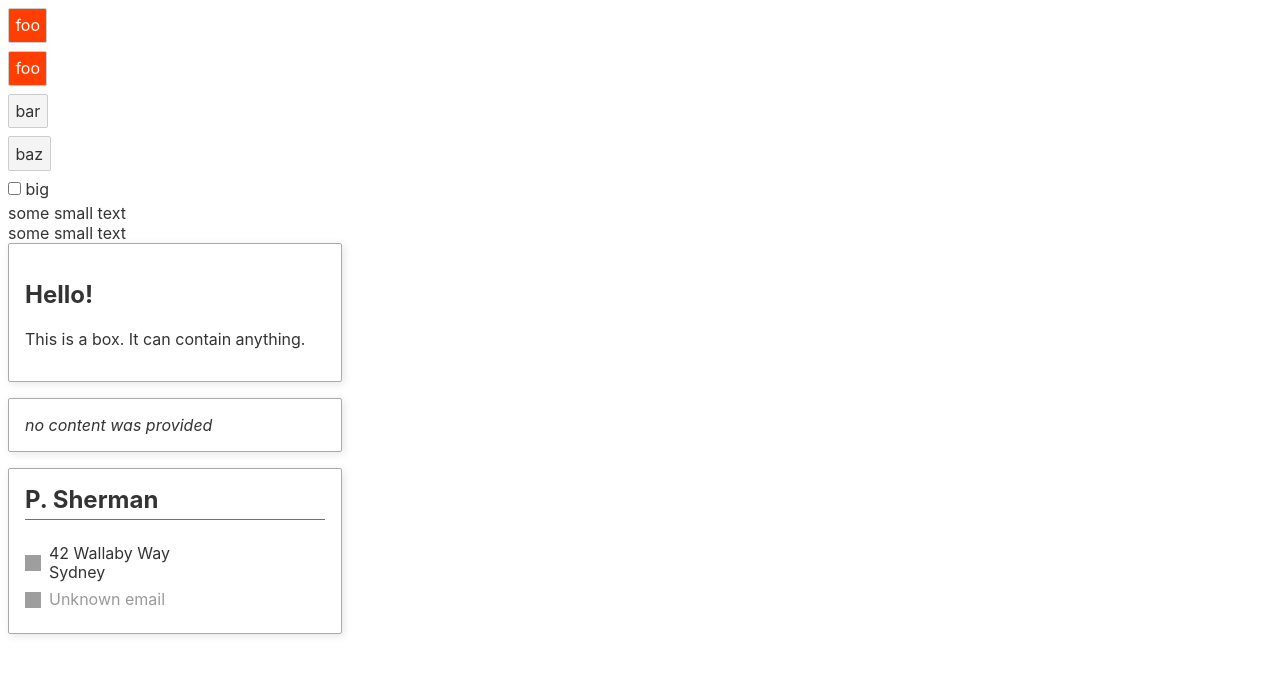
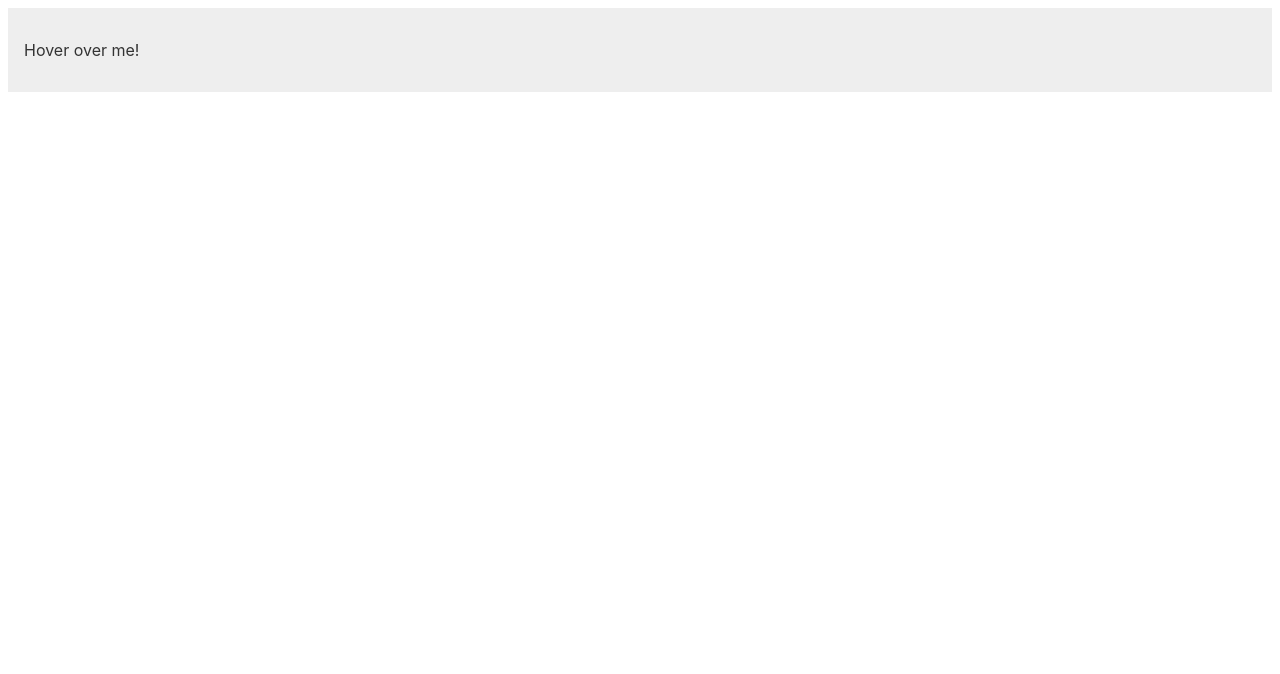
Before and after one commit to Annie-Huang/my-svelte-project2, a Svelte app: page / in a window 1280 px wide. Shown: the top 674 px of the page. Built offline with nearby package versions, Linux system fonts and the light colour scheme; grey boxes are pictures that could not be loaded.

Commit message:
Component composition - Slot props

```diff
--- a/src/App.svelte
+++ b/src/App.svelte
@@ -1,87 +1,41 @@
-<!--From Classes/The class directive to-->
+<!--From Component composition/Slot props to-->
 <script>
-    import Box from './Box.svelte';
-    import ContactCard from './ContactCard.svelte';
-
-    let current = 'foo';
-    let big = false;
+    import Hoverable from './Hoverable.svelte';
 </script>
 
 <style>
-    button {
-        display: block;
+    div {
+        padding: 1em;
+        margin: 0 0 1em 0;
+        background-color: #eee;
     }
 
     .active {
         background-color: #ff3e00;
         color: white;
     }
-
-    .big {
-        font-size: 4em;
-    }
 </style>
 
-<button
-        class="{current === 'foo' ? 'active' : ''}"
-        on:click="{() => current = 'foo'}"
->foo</button>
+<!--Then, to expose hovering to the contents of the <Hoverable> component, we use the let directive:-->
+<!--<Hoverable let:hovering={hovering}>-->
+<!--    <div class:active={hovering}>-->
+<!--        {#if hovering}-->
+<!--            <p>I am being hovered upon.</p>-->
+<!--        {:else}-->
+<!--            <p>Hover over me!</p>-->
+<!--        {/if}-->
+<!--    </div>-->
+<!--</Hoverable>-->
 
-<button
-        class:active="{current === 'foo'}"
-        on:click="{() => current = 'foo'}"
->foo</button>
-
-<button
-        class="{current === 'bar' ? 'active' : ''}"
-        on:click="{() => current = 'bar'}"
->bar</button>
-
-<button
-        class="{current === 'baz' ? 'active' : ''}"
-        on:click="{() => current = 'baz'}"
->baz</button>
-
-
-
-<label>
-    <input type=checkbox bind:checked={big}>
-    big
-</label>
-
-<div class:big={big}>
-    some {big ? 'big' : 'small'} text
-</div>
-
-<div class:big>
-    some {big ? 'big' : 'small'} text
-</div>
-
-<!-- Just remember, tThere is a different bewtween:
-     class="big"    << will apply the style
-     and
-     class:big      << conditionally apply the style
--->
-
-
-
-
-<Box>
-    <h2>Hello!</h2>
-    <p>This is a box. It can contain anything.</p>
-</Box>
-
-<Box />
-
-
-
-<ContactCard>
-    <span slot="name">
-		P. Sherman
-	</span>
-
-    <span slot="address">
-		42 Wallaby Way<br>
-		Sydney
-	</span>
-</ContactCard>
+<!--renaming hovering to active-->
+<!--You can have as many of these components as you like, and the slotted props will remain local to the component
+    where they're declared.-->
+<Hoverable let:hovering={active}>
+    <div class:active>
+        {#if active}
+            <p>I am being hovered upon.</p>
+        {:else}
+            <p>Hover over me!</p>
+        {/if}
+    </div>
+</Hoverable>
--- /dev/null
+++ b/src/Hoverable.svelte
@@ -0,0 +1,16 @@
+<script>
+    let hovering;
+
+    function enter() {
+        hovering = true;
+    }
+
+    function leave() {
+        hovering = false;
+    }
+</script>
+
+<!--Remember you can also use the {hovering} shorthand, if you prefer.-->
+<div on:mouseenter={enter} on:mouseleave={leave}>
+    <slot hovering={hovering}></slot>
+</div>
```
Also changed, not shown: src/App31.svelte (added, +87 -0 lines).
